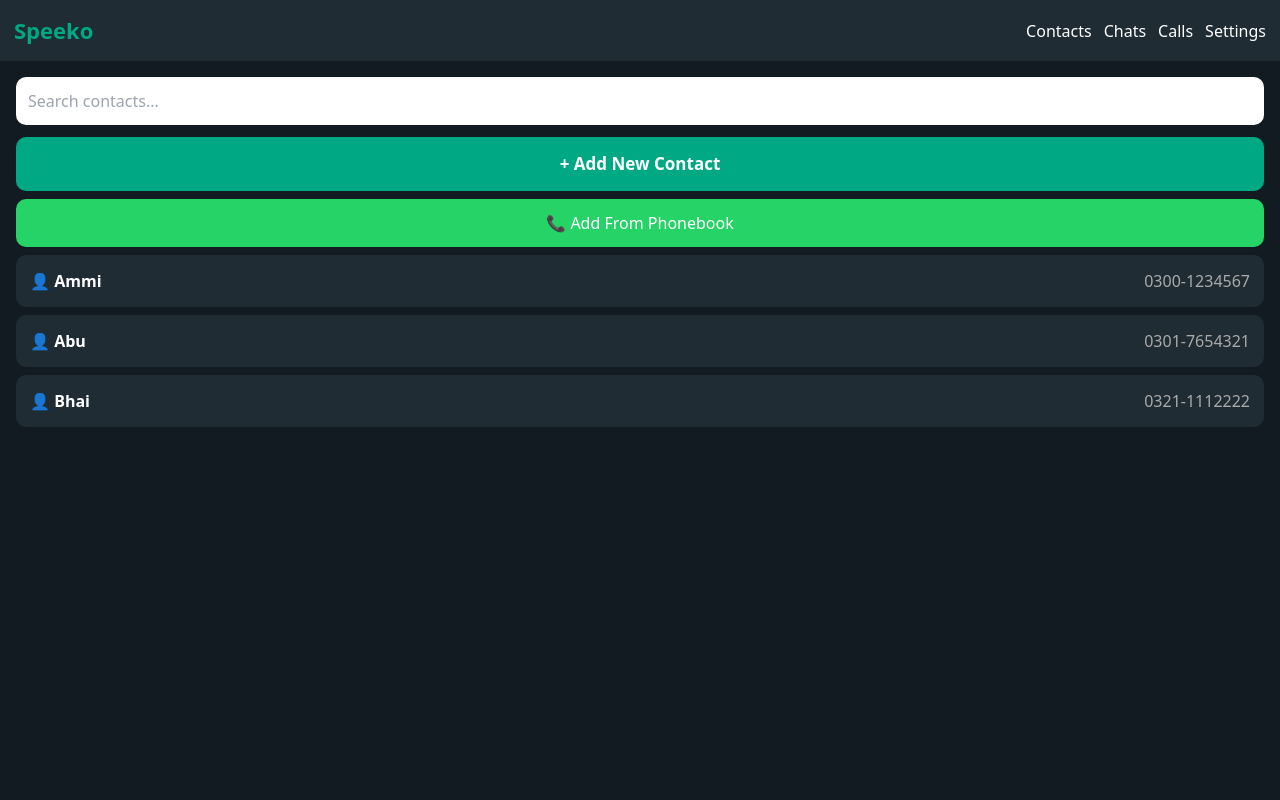
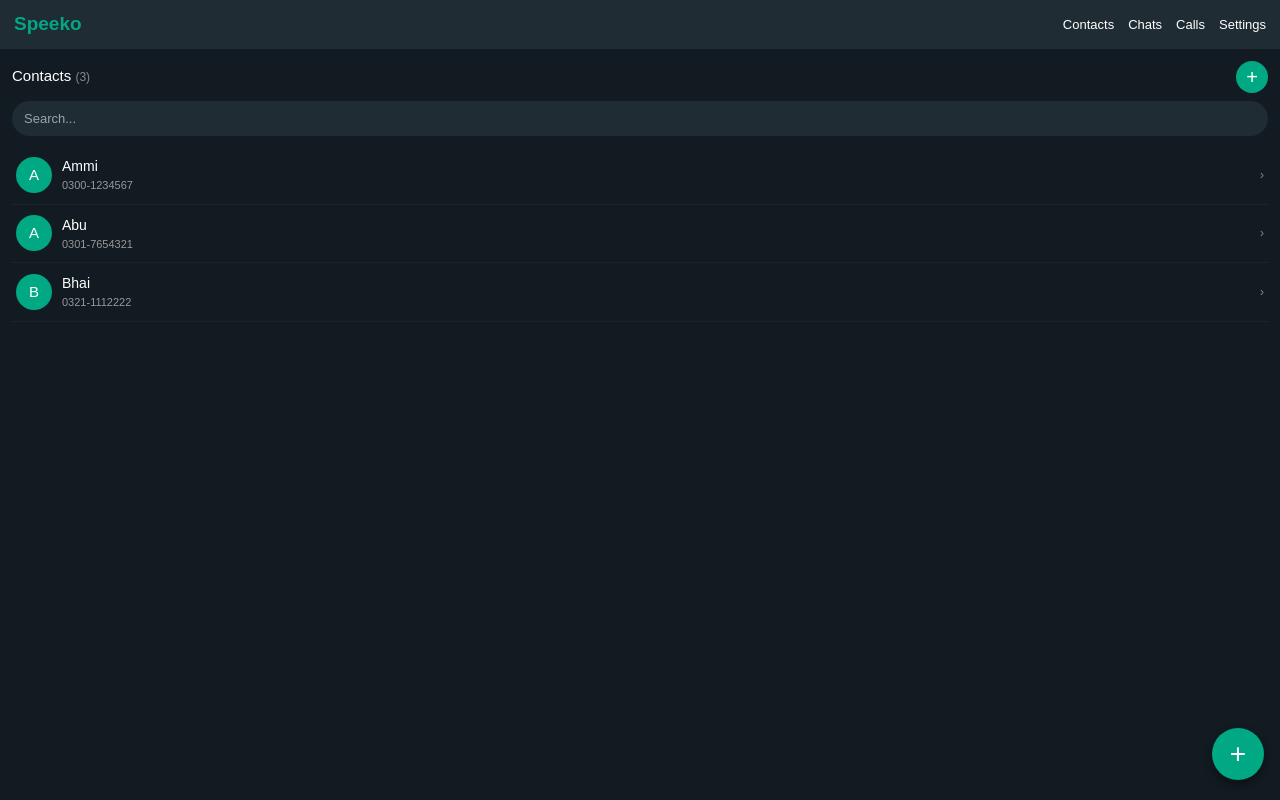
Before and after one commit to adeelsshahzad/speeko, a React (Vite) app: page / in a window 1280 px wide. Built offline with nearby package versions, Linux system fonts and the light colour scheme.

Commit message:
Update App.tsx

```diff
--- a/src/App.tsx
+++ b/src/App.tsx
@@ -32,62 +32,79 @@ export default function App() {
   const filtered = contacts.filter((c) => c.name.toLowerCase().includes(search.toLowerCase()) || c.number.includes(search));
 
   return (
-    <div style={{ background: "#111b21", color: "white", minHeight: "100vh", display: "flex", flexDirection: "column" }}>
-      <div style={{ background: "#202c33", padding: 14, display: "flex", gap: 12, alignItems: "center" }}>
-        <b style={{ color: "#00a884", fontSize: 22, flex: 1 }}>Speeko</b>
-        <button onClick={() => setPage("contacts")} style={{ background: "transparent", color: "white", border: 0, fontSize: 16 }}>Contacts</button>
-        <button onClick={() => setPage("chats")} style={{ background: "transparent", color: "white", border: 0, fontSize: 16 }}>Chats</button>
-        <button onClick={() => setPage("calls")} style={{ background: "transparent", color: "white", border: 0, fontSize: 16 }}>Calls</button>
-        <button onClick={() => setPage("settings")} style={{ background: "transparent", color: "white", border: 0, fontSize: 16 }}>Settings</button>
+    <div style={{ background: "#111b21", color: "white", minHeight: "100vh", display: "flex", flexDirection: "column", fontFamily: "sans-serif" }}>
+      <div style={{ background: "#202c33", padding: "10px 14px", display: "flex", gap: 14, alignItems: "center" }}>
+        <b style={{ color: "#00a884", fontSize: 19, flex: 1 }}>Speeko</b>
+        <button onClick={() => setPage("contacts")} style={{ background: "transparent", color: "white", border: 0, fontSize: 13 }}>Contacts</button>
+        <button onClick={() => setPage("chats")} style={{ background: "transparent", color: "white", border: 0, fontSize: 13 }}>Chats</button>
+        <button onClick={() => setPage("calls")} style={{ background: "transparent", color: "white", border: 0, fontSize: 13 }}>Calls</button>
+        <button onClick={() => setPage("settings")} style={{ background: "transparent", color: "white", border: 0, fontSize: 13 }}>Settings</button>
       </div>
 
       {page === "contacts" && (
-        <div style={{ padding: 16 }}>
-          <input value={search} onChange={(e) => setSearch(e.target.value)} placeholder="Search contacts..." style={{ width: "100%", padding: 12, borderRadius: 10, border: 0, marginBottom: 12, boxSizing: "border-box" }} />
-          <button onClick={() => setShowAdd(true)} style={{ background: "#00a884", color: "white", padding: 14, border: 0, borderRadius: 10, width: "100%", fontSize: 17, fontWeight: "bold" }}>+ Add New Contact</button>
-          <button onClick={() => setShowAdd(true)} style={{ background: "#25D366", color: "white", padding: 12, border: 0, borderRadius: 10, width: "100%", marginTop: 8 }}>📞 Add From Phonebook</button>
+        <div style={{ padding: 12, position: "relative", flex: 1 }}>
+          <div style={{ display: "flex", alignItems: "center", justifyContent: "space-between", marginBottom: 8 }}>
+            <h3 style={{ fontSize: 15, margin: 0, fontWeight: 500 }}>Contacts <span style={{ color: "#888", fontSize: 12 }}>({contacts.length})</span></h3>
+            <button onClick={() => setShowAdd(true)} style={{ background: "#00a884", color: "white", border: 0, borderRadius: "50%", width: 32, height: 32, fontSize: 20, lineHeight: "1" }}>+</button>
+          </div>
+
+          <input value={search} onChange={(e) => setSearch(e.target.value)} placeholder="Search..." style={{ width: "100%", padding: "8px 12px", borderRadius: 20, border: 0, marginBottom: 10, boxSizing: "border-box", fontSize: 13, background: "#202c33", color: "white" }} />
+
           {showAdd && (
-            <div style={{ background: "#202c33", padding: 14, borderRadius: 12, marginTop: 12 }}>
-              <input value={newName} onChange={(e) => setNewName(e.target.value)} placeholder="Name - نام" style={{ width: "100%", padding: 12, borderRadius: 8, border: 0, marginBottom: 8, boxSizing: "border-box" }} />
-              <input value={newNumber} onChange={(e) => setNewNumber(e.target.value)} placeholder="Number - نمبر" style={{ width: "100%", padding: 12, borderRadius: 8, border: 0, marginBottom: 8, boxSizing: "border-box" }} />
-              <button onClick={saveContact} style={{ background: "#00a884", color: "white", padding: 12, border: 0, borderRadius: 8, width: "100%", fontSize: 16 }}>Save Contact</button>
+            <div style={{ background: "#202c33", padding: 12, borderRadius: 10, marginBottom: 10 }}>
+              <p style={{ fontSize: 13, margin: "0 0 8px 0" }}>New Contact</p>
+              <input value={newName} onChange={(e) => setNewName(e.target.value)} placeholder="Name" style={{ width: "100%", padding: 9, borderRadius: 8, border: 0, marginBottom: 7, boxSizing: "border-box", fontSize: 13 }} />
+              <input value={newNumber} onChange={(e) => setNewNumber(e.target.value)} placeholder="Number" style={{ width: "100%", padding: 9, borderRadius: 8, border: 0, marginBottom: 7, boxSizing: "border-box", fontSize: 13 }} />
+              <div style={{ display: "flex", gap: 8 }}>
+                <button onClick={() => setShowAdd(false)} style={{ background: "#333", color: "white", padding: 9, border: 0, borderRadius: 8, flex: 1, fontSize: 13 }}>Cancel</button>
+                <button onClick={saveContact} style={{ background: "#00a884", color: "white", padding: 9, border: 0, borderRadius: 8, flex: 1, fontSize: 13 }}>Save</button>
+              </div>
+              <button onClick={() => setShowAdd(true)} style={{ background: "transparent", color: "#25D366", border: 0, width: "100%", marginTop: 6, fontSize: 12 }}>📞 Import from Phonebook</button>
             </div>
           )}
+
           {filtered.map((c, i) => (
-            <div key={i} onClick={() => { setSelected(c); setPage("chats"); }} style={{ background: "#202c33", padding: 14, marginTop: 8, borderRadius: 10, display: "flex", justifyContent: "space-between", cursor: "pointer" }}>
-              <b>👤 {c.name}</b><span style={{ color: "#aaa" }}>{c.number}</span>
+            <div key={i} onClick={() => { setSelected(c); setPage("chats"); }} style={{ padding: "10px 4px", borderBottom: "1px solid #222", display: "flex", alignItems: "center", gap: 10, cursor: "pointer" }}>
+              <div style={{ background: "#00a884", width: 36, height: 36, borderRadius: "50%", display: "flex", alignItems: "center", justifyContent: "center", fontSize: 15, flexShrink: 0 }}>{c.name.charAt(0)}</div>
+              <div style={{ flex: 1 }}>
+                <div style={{ fontSize: 14 }}>{c.name}</div>
+                <div style={{ fontSize: 11, color: "#999" }}>{c.number}</div>
+              </div>
+              <span style={{ fontSize: 12, color: "#888" }}>›</span>
             </div>
           ))}
+
+          <button onClick={() => setShowAdd(true)} style={{ position: "fixed", bottom: 20, right: 16, background: "#00a884", color: "white", border: 0, borderRadius: "50%", width: 52, height: 52, fontSize: 28, boxShadow: "0 4px 10px rgba(0,0,0,0.4)" }}>+</button>
         </div>
       )}
 
       {page === "chats" && (
         <>
           <div style={{ flex: 1, padding: 12 }}>
-            <h3 style={{ textAlign: "center" }}>{selected.name} - {selected.number}</h3>
+            <p style={{ textAlign: "center", fontSize: 13, color: "#aaa" }}>{selected.name} - {selected.number}</p>
             {msgs.map((m, i) => (
-              <div key={i} style={{ background: i === 1 ? "#005c4b" : "#202c33", padding: 10, borderRadius: 10, margin: 6, maxWidth: "80%", marginLeft: i === 1 ? "auto" : 0 }}>{m}</div>
+              <div key={i} style={{ background: i === 1 ? "#005c4b" : "#202c33", padding: "8px 12px", borderRadius: 10, margin: 6, maxWidth: "80%", marginLeft: i === 1 ? "auto" : 0, fontSize: 14 }}>{m}</div>
             ))}
           </div>
           <div style={{ display: "flex", margin: 12 }}>
-            <input value={input} onChange={(e) => setInput(e.target.value)} placeholder="Type a message..." style={{ flex: 1, padding: 12, borderRadius: 20, border: 0 }} onKeyDown={(e) => { if (e.key === "Enter" && input.trim()) { setMsgs([...msgs, input]); setInput(""); } }} />
-            <button onClick={() => { if (input.trim()) { setMsgs([...msgs, input]); setInput(""); } }} style={{ background: "#00a884", color: "white", border: 0, borderRadius: "50%", width: 45, height: 45, marginLeft: 8 }}>➤</button>
+            <input value={input} onChange={(e) => setInput(e.target.value)} placeholder="Type a message..." style={{ flex: 1, padding: 10, borderRadius: 20, border: 0, fontSize: 13 }} onKeyDown={(e) => { if (e.key === "Enter" && input.trim()) { setMsgs([...msgs, input]); setInput(""); } }} />
+            <button onClick={() => { if (input.trim()) { setMsgs([...msgs, input]); setInput(""); } }} style={{ background: "#00a884", color: "white", border: 0, borderRadius: "50%", width: 42, height: 42, marginLeft: 8 }}>➤</button>
           </div>
         </>
       )}
 
       {page === "calls" && (
         <div style={{ padding: 16 }}>
-          <h3>Calls - {selected.name}</h3>
-          <p>Voice Call and Video Call - coming in next part</p>
+          <h3 style={{ fontSize: 15 }}>Calls - {selected.name}</h3>
+          <p style={{ fontSize: 13, color: "#aaa" }}>Voice & Video Call - next part</p>
         </div>
       )}
 
       {page === "settings" && (
         <div style={{ padding: 16 }}>
-          <h3>Settings</h3>
-          <p>Language</p>
-          <select value={lang} onChange={(e) => setLang(e.target.value)} style={{ width: "100%", padding: 12, borderRadius: 8 }}>
+          <h3 style={{ fontSize: 15 }}>Settings</h3>
+          <p style={{ fontSize: 13 }}>Language</p>
+          <select value={lang} onChange={(e) => setLang(e.target.value)} style={{ width: "100%", padding: 10, borderRadius: 8, fontSize: 13 }}>
             <option value="en">English</option>
             <option value="ur">Urdu - اردو</option>
             <option value="hi">Hindi - हिन्दी</option>
@@ -104,7 +121,6 @@ export default function App() {
             <option value="pt">Portuguese - Português</option>
             <option value="el">Greek - Ελληνικά</option>
           </select>
-          <p style={{ marginTop: 12 }}>Current: {lang}</p>
         </div>
       )}
     </div>
```
